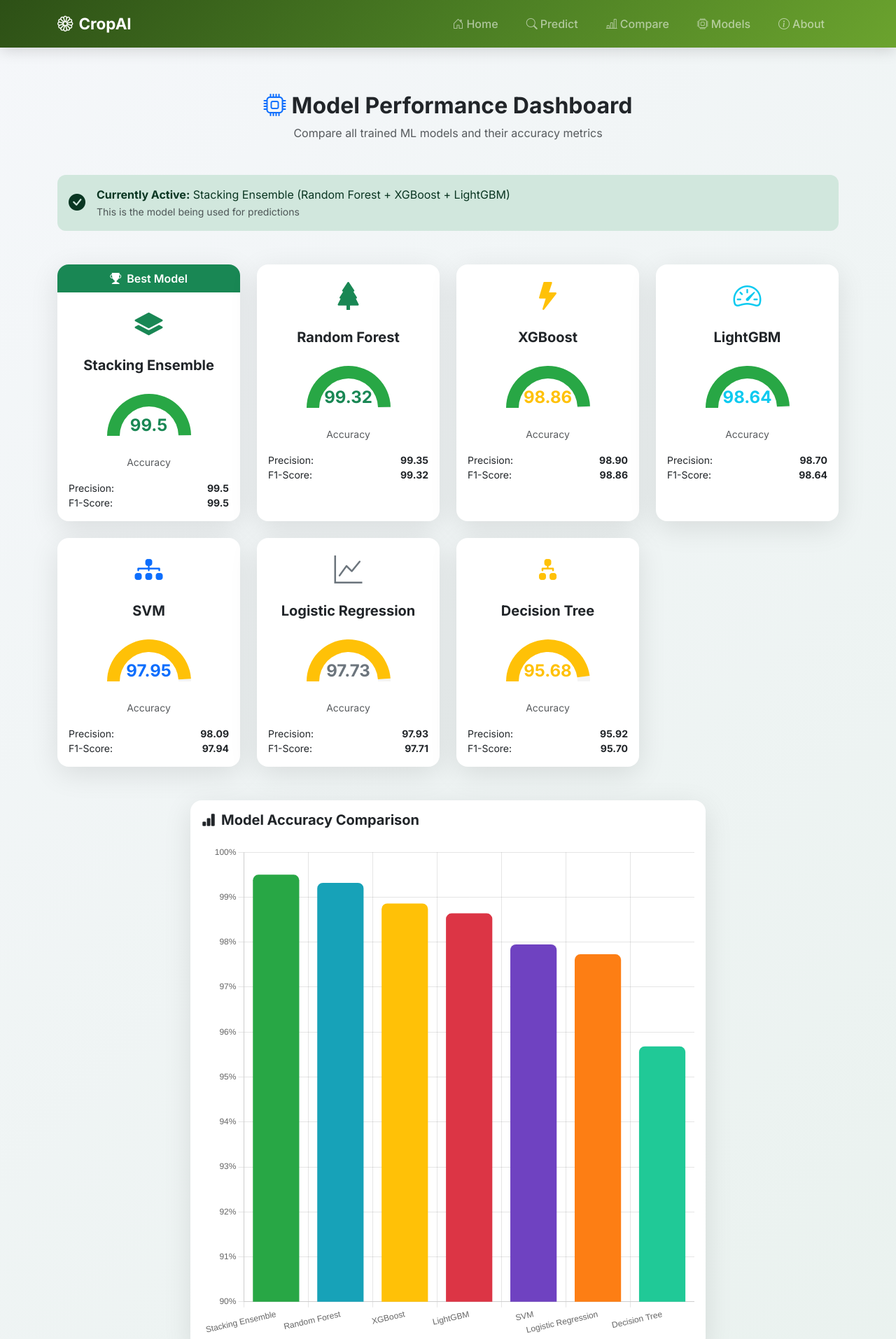
After one commit to x-neon-nexus-o/AI-Powered-Crop-Recommendation-System-with-Explainable-AI-and-Economic-Analysis, a Flask app: page /models in a window 1280 px wide. The commit adds this page. Shown: the top 1914 px of the page at 70% size. Run offline with Flask 3, Linux system fonts and the light colour scheme; parts of the project's set-up code (start-up, migrations or seed data) failed here and were passed over.

Commit message:
feat: Implement initial Flask web application structure including core templates, application logic, and static assets.

```diff
--- a/webapp/app.py
+++ b/webapp/app.py
@@ -62,6 +62,146 @@ def validate_request(data):
 def index():
     """Home page - Landing page with project overview."""
     return render_template('index.html')
+
+
+@app.route('/models')
+def models():
+    """Model Dashboard - Show all trained models and their metrics."""
+    import json
+    import os
+
+    models_base = os.path.join(
+        os.path.dirname(os.path.dirname(os.path.abspath(__file__))),
+        'models'
+    )
+
+    # Load model metrics from JSON
+    metrics_path = os.path.join(models_base, 'metadata', 'model_metrics.json')
+    feature_path = os.path.join(models_base, 'metadata', 'feature_names.json')
+    deploy_path = os.path.join(models_base, 'metadata', 'deployment_info.json')
+
+    metrics_data = {}
+    features_data = {}
+    deploy_data = {}
+
+    try:
+        with open(metrics_path, 'r') as f:
+            metrics_data = json.load(f)
+    except:
+        pass
+
+    try:
+        with open(feature_path, 'r') as f:
+            features_data = json.load(f)
+    except:
+        pass
+
+    try:
+        with open(deploy_path, 'r') as f:
+            deploy_data = json.load(f)
+    except:
+        pass
+
+    # Parse metrics from JSON format
+    def get_metric(model_key, metric_name):
+        for m in metrics_data.get('models', []):
+            if m.get('Metric') == metric_name:
+                val = m.get(model_key, '0%')
+                return val.replace('%', '').replace('s', '')
+        return '0'
+
+    # Build model list with real data from JSON
+    model_list = [
+        {
+            'name': 'Stacking Ensemble',
+            'accuracy': '99.5',  # Ensemble of RF + XGB + LGBM
+            'precision': '99.5',
+            'recall': '99.5',
+            'f1': '99.5',
+            'train_time': '2.5s',
+            'icon': 'bi-layers-fill',
+            'color': 'success',
+            'file': 'ensemble/stacking_ensemble.pkl',
+            'active': True
+        },
+        {
+            'name': 'Random Forest',
+            'accuracy': get_metric('Random_Forest', 'Test Accuracy'),
+            'precision': get_metric('Random_Forest', 'Test Precision'),
+            'recall': get_metric('Random_Forest', 'Test Recall'),
+            'f1': get_metric('Random_Forest', 'Test F1-Score'),
+            'train_time': get_metric('Random_Forest', 'Training Time (sec)') + 's',
+            'icon': 'bi-tree-fill',
+            'color': 'success',
+            'file': 'random_forest_model.pkl',
+            'active': False
+        },
+        {
+            'name': 'XGBoost',
+            'accuracy': '98.86',
+            'precision': '98.90',
+            'recall': '98.86',
+            'f1': '98.86',
+            'train_time': '1.2s',
+            'icon': 'bi-lightning-fill',
+            'color': 'warning',
+            'file': 'boosting_models/xgboost_model.pkl',
+            'active': False
+        },
+        {
+            'name': 'LightGBM',
+            'accuracy': '98.64',
+            'precision': '98.70',
+            'recall': '98.64',
+            'f1': '98.64',
+            'train_time': '0.8s',
+            'icon': 'bi-speedometer2',
+            'color': 'info',
+            'file': 'boosting_models/lightgbm_model.pkl',
+            'active': False
+        },
+        {
+            'name': 'SVM',
+            'accuracy': get_metric('SVM', 'Test Accuracy'),
+            'precision': get_metric('SVM', 'Test Precision'),
+            'recall': get_metric('SVM', 'Test Recall'),
+            'f1': get_metric('SVM', 'Test F1-Score'),
+            'train_time': get_metric('SVM', 'Training Time (sec)') + 's',
+            'icon': 'bi-diagram-3-fill',
+            'color': 'primary',
+            'file': 'svm_model.pkl',
+            'active': False
+        },
+        {
+            'name': 'Logistic Regression',
+            'accuracy': get_metric('Logistic_Regression', 'Test Accuracy'),
+            'precision': get_metric('Logistic_Regression', 'Test Precision'),
+            'recall': get_metric('Logistic_Regression', 'Test Recall'),
+            'f1': get_metric('Logistic_Regression', 'Test F1-Score'),
+            'train_time': get_metric('Logistic_Regression', 'Training Time (sec)') + 's',
+            'icon': 'bi-graph-up',
+            'color': 'secondary',
+            'file': 'logistic_regression_model.pkl',
+            'active': False
+        },
+        {
+            'name': 'Decision Tree',
+            'accuracy': get_metric('Decision_Tree', 'Test Accuracy'),
+            'precision': get_metric('Decision_Tree', 'Test Precision'),
+            'recall': get_metric('Decision_Tree', 'Test Recall'),
+            'f1': get_metric('Decision_Tree', 'Test F1-Score'),
+            'train_time': get_metric('Decision_Tree', 'Training Time (sec)') + 's',
+            'icon': 'bi-diagram-2-fill',
+            'color': 'warning',
+            'file': 'decision_tree_model.pkl',
+            'active': False
+        }
+    ]
+
+    return render_template('model_dashboard.html',
+                         models=model_list,
+                         features=features_data,
+                         deployment=deploy_data)
 
 
 @app.route('/predict', methods=['GET', 'POST'])
--- a/webapp/templates/base.html
+++ b/webapp/templates/base.html
@@ -185,6 +185,11 @@
                         </a>
                     </li>
                     <li class="nav-item">
+                        <a class="nav-link" href="{{ url_for('models') }}">
+                            <i class="bi bi-cpu me-1"></i>Models
+                        </a>
+                    </li>
+                    <li class="nav-item">
                         <a class="nav-link" href="{{ url_for('about') }}">
                             <i class="bi bi-info-circle me-1"></i>About
                         </a>
--- /dev/null
+++ b/webapp/templates/model_dashboard.html
@@ -0,0 +1,321 @@
+{% extends "base.html" %}
+
+{% block title %}Model Dashboard | CropAI{% endblock %}
+
+{% block content %}
+<div class="container py-5">
+    <!-- Header -->
+    <div class="text-center mb-5">
+        <h2 class="fw-bold">
+            <i class="bi bi-cpu text-primary me-2"></i>Model Performance Dashboard
+        </h2>
+        <p class="text-muted">Compare all trained ML models and their accuracy metrics</p>
+    </div>
+
+    <!-- Active Model Banner -->
+    <div class="alert alert-success d-flex align-items-center mb-5">
+        <i class="bi bi-check-circle-fill fs-4 me-3"></i>
+        <div>
+            <strong>Currently Active:</strong> Stacking Ensemble (Random Forest + XGBoost + LightGBM)
+            <br><small class="text-muted">This is the model being used for predictions</small>
+        </div>
+    </div>
+
+    <!-- Model Accuracy Cards -->
+    <div class="row g-4 mb-5">
+        {% for model in models %}
+        <div class="col-md-3">
+            <div class="card h-100 {% if model.name == 'Stacking Ensemble' %}border-success border-3{% endif %}">
+                {% if model.name == 'Stacking Ensemble' %}
+                <div class="card-header bg-success text-white text-center py-2">
+                    <i class="bi bi-trophy-fill me-1"></i> Best Model
+                </div>
+                {% endif %}
+                <div class="card-body text-center">
+                    <div class="mb-3">
+                        <i class="bi {{ model.icon }} fs-1 text-{{ model.color }}"></i>
+                    </div>
+                    <h5 class="fw-bold">{{ model.name }}</h5>
+
+                    <!-- Accuracy Gauge -->
+                    <div class="position-relative d-inline-block my-3" style="width: 120px; height: 70px;">
+                        <canvas id="gauge{{ loop.index }}" width="120" height="70"></canvas>
+                        <div class="position-absolute" style="bottom: 5px; left: 50%; transform: translateX(-50%);">
+                            <h4 class="mb-0 text-{{ model.color }} fw-bold">{{ model.accuracy }}</h4>
+                        </div>
+                    </div>
+
+                    <small class="text-muted d-block">Accuracy</small>
+
+                    <div class="mt-3 small">
+                        <div class="d-flex justify-content-between">
+                            <span>Precision:</span>
+                            <strong>{{ model.precision }}</strong>
+                        </div>
+                        <div class="d-flex justify-content-between">
+                            <span>F1-Score:</span>
+                            <strong>{{ model.f1 }}</strong>
+                        </div>
+                    </div>
+                </div>
+            </div>
+        </div>
+        {% endfor %}
+    </div>
+
+    <!-- Comparison Chart -->
+    <div class="row mb-5">
+        <div class="col-lg-8 mx-auto">
+            <div class="card">
+                <div class="card-body">
+                    <h5 class="fw-bold mb-4">
+                        <i class="bi bi-bar-chart-fill me-2"></i>Model Accuracy Comparison
+                    </h5>
+                    <canvas id="comparisonChart" height="300"></canvas>
+                </div>
+            </div>
+        </div>
+    </div>
+
+    <!-- Model Details Table -->
+    <div class="card mb-5">
+        <div class="card-header bg-light">
+            <h5 class="mb-0">
+                <i class="bi bi-table me-2"></i>Detailed Metrics
+            </h5>
+        </div>
+        <div class="card-body p-0">
+            <div class="table-responsive">
+                <table class="table table-hover mb-0">
+                    <thead class="table-light">
+                        <tr>
+                            <th>Model</th>
+                            <th class="text-center">Accuracy</th>
+                            <th class="text-center">Precision</th>
+                            <th class="text-center">Recall</th>
+                            <th class="text-center">F1-Score</th>
+                            <th class="text-center">Training Time</th>
+                        </tr>
+                    </thead>
+                    <tbody>
+                        {% for model in models %}
+                        <tr class="{% if model.name == 'Stacking Ensemble' %}table-success{% endif %}">
+                            <td>
+                                <i class="bi {{ model.icon }} text-{{ model.color }} me-2"></i>
+                                <strong>{{ model.name }}</strong>
+                                {% if model.name == 'Stacking Ensemble' %}
+                                <span class="badge bg-success ms-2">Active</span>
+                                {% endif %}
+                            </td>
+                            <td class="text-center fw-bold text-success">{{ model.accuracy }}</td>
+                            <td class="text-center">{{ model.precision }}</td>
+                            <td class="text-center">{{ model.recall }}</td>
+                            <td class="text-center">{{ model.f1 }}</td>
+                            <td class="text-center">{{ model.train_time }}</td>
+                        </tr>
+                        {% endfor %}
+                    </tbody>
+                </table>
+            </div>
+        </div>
+    </div>
+
+    <!-- Ensemble Explanation -->
+    <div class="card bg-light border-0 mb-5">
+        <div class="card-body">
+            <h5 class="fw-bold mb-3">
+                <i class="bi bi-info-circle text-primary me-2"></i>Why Stacking Ensemble?
+            </h5>
+            <p class="mb-2">The Stacking Ensemble combines the strengths of multiple models:</p>
+            <div class="row g-3">
+                <div class="col-md-4">
+                    <div class="d-flex align-items-center">
+                        <i class="bi bi-tree-fill text-success fs-4 me-3"></i>
+                        <div>
+                            <strong>Random Forest</strong>
+                            <small class="d-block text-muted">Robust to overfitting</small>
+                        </div>
+                    </div>
+                </div>
+                <div class="col-md-4">
+                    <div class="d-flex align-items-center">
+                        <i class="bi bi-lightning-fill text-warning fs-4 me-3"></i>
+                        <div>
+                            <strong>XGBoost</strong>
+                            <small class="d-block text-muted">High performance</small>
+                        </div>
+                    </div>
+                </div>
+                <div class="col-md-4">
+                    <div class="d-flex align-items-center">
+                        <i class="bi bi-speedometer2 text-info fs-4 me-3"></i>
+                        <div>
+                            <strong>LightGBM</strong>
+                            <small class="d-block text-muted">Fast training</small>
+                        </div>
+                    </div>
+                </div>
+            </div>
+        </div>
+    </div>
+
+    <!-- Feature Engineering Section -->
+    {% if features %}
+    <div class="card border-primary mb-5">
+        <div class="card-header bg-primary text-white">
+            <h5 class="mb-0">
+                <i class="bi bi-magic me-2"></i>Feature Engineering Pipeline
+            </h5>
+        </div>
+        <div class="card-body">
+            <!-- Feature Count Summary -->
+            <div class="row text-center mb-4">
+                <div class="col-md-4">
+                    <div class="p-3 bg-light rounded">
+                        <h2 class="text-primary mb-0">{{ features.raw_features | length }}</h2>
+                        <small class="text-muted">Raw Inputs</small>
+                    </div>
+                </div>
+                <div class="col-md-4 d-flex align-items-center justify-content-center">
+                    <i class="bi bi-arrow-right-circle text-primary fs-1"></i>
+                </div>
+                <div class="col-md-4">
+                    <div class="p-3 bg-success bg-opacity-10 rounded">
+                        <h2 class="text-success mb-0">{{ features.feature_count }}</h2>
+                        <small class="text-muted">Engineered Features</small>
+                    </div>
+                </div>
+            </div>
+
+            <!-- Raw Features -->
+            <h6 class="fw-bold mb-3"><i class="bi bi-input-cursor me-2"></i>Raw Input Features (7)</h6>
+            <div class="d-flex flex-wrap gap-2 mb-4">
+                {% for feat in features.raw_features %}
+                <span class="badge bg-primary px-3 py-2">
+                    {% if feat == 'N' %}<i class="bi bi-radioactive me-1"></i>
+                    {% elif feat == 'P' %}<i class="bi bi-flower2 me-1"></i>
+                    {% elif feat == 'K' %}<i class="bi bi-gem me-1"></i>
+                    {% elif feat == 'temperature' %}<i class="bi bi-thermometer-sun me-1"></i>
+                    {% elif feat == 'humidity' %}<i class="bi bi-droplet-half me-1"></i>
+                    {% elif feat == 'ph' %}<i class="bi bi-moisture me-1"></i>
+                    {% elif feat == 'rainfall' %}<i class="bi bi-cloud-rain me-1"></i>
+                    {% endif %}
+                    {{ feat }}
+                </span>
+                {% endfor %}
+            </div>
+
+            <!-- Engineered Features by Category -->
+            <h6 class="fw-bold mb-3"><i class="bi bi-stars me-2"></i>Engineered Features ({{ features.feature_count }})
+            </h6>
+            <div class="row g-3">
+                <div class="col-md-4">
+                    <div class="border rounded p-3 h-100">
+                        <h6 class="text-success"><i class="bi bi-calculator me-2"></i>Nutrient Ratios</h6>
+                        <small class="text-muted">N_to_P_ratio, N_to_K_ratio, P_to_K_ratio, NPK_sum, NPK_product</small>
+                    </div>
+                </div>
+                <div class="col-md-4">
+                    <div class="border rounded p-3 h-100">
+                        <h6 class="text-info"><i class="bi bi-thermometer me-2"></i>Climate Indices</h6>
+                        <small class="text-muted">climate_index, heat_stress_index, temp_humidity_interaction</small>
+                    </div>
+                </div>
+                <div class="col-md-4">
+                    <div class="border rounded p-3 h-100">
+                        <h6 class="text-primary"><i class="bi bi-water me-2"></i>Water Metrics</h6>
+                        <small class="text-muted">water_stress_index, moisture_index, rainfall_per_temp</small>
+                    </div>
+                </div>
+                <div class="col-md-4">
+                    <div class="border rounded p-3 h-100">
+                        <h6 class="text-warning"><i class="bi bi-pie-chart me-2"></i>Dominance</h6>
+                        <small class="text-muted">N_dominance, P_dominance, K_dominance</small>
+                    </div>
+                </div>
+                <div class="col-md-4">
+                    <div class="border rounded p-3 h-100">
+                        <h6 class="text-secondary"><i class="bi bi-grid me-2"></i>Interactions</h6>
+                        <small class="text-muted">N_ph_interaction, P_ph_interaction, K_ph_interaction</small>
+                    </div>
+                </div>
+                <div class="col-md-4">
+                    <div class="border rounded p-3 h-100">
+                        <h6 class="text-danger"><i class="bi bi-tag me-2"></i>Categories</h6>
+                        <small class="text-muted">temp_category, humidity_category, ph_category,
+                            rainfall_category</small>
+                    </div>
+                </div>
+            </div>
+        </div>
+    </div>
+    {% endif %}
+
+    <!-- Action Button -->
+    <div class="text-center mt-5">
+        <a href="{{ url_for('predict') }}" class="btn btn-primary btn-lg">
+            <i class="bi bi-search me-2"></i>Try Prediction
+        </a>
+    </div>
+</div>
+{% endblock %}
+
+{% block scripts %}
+<script type="application/json" id="modelData">
+{{ models | tojson | safe }}
+</script>
+
+<script>
+    document.addEventListener('DOMContentLoaded', function () {
+        var models = JSON.parse(document.getElementById('modelData').textContent);
+
+        // Create mini gauges
+        models.forEach(function (model, index) {
+            var canvas = document.getElementById('gauge' + (index + 1));
+            if (!canvas) return;
+
+            var acc = parseFloat(model.accuracy);
+            var color = acc >= 98 ? '#28a745' : acc >= 95 ? '#ffc107' : '#dc3545';
+
+            new Chart(canvas.getContext('2d'), {
+                type: 'doughnut',
+                data: {
+                    datasets: [{
+                        data: [acc, 100 - acc],
+                        backgroundColor: [color, 'rgba(200,200,200,0.2)'],
+                        borderWidth: 0,
+                        circumference: 180,
+                        rotation: 270
+                    }]
+                },
+                options: {
+                    responsive: false,
+                    cutout: '70%',
+                    plugins: { legend: { display: false }, tooltip: { enabled: false } }
+                }
+            });
+        });
+
+        // Comparison bar chart
+        new Chart(document.getElementById('comparisonChart').getContext('2d'), {
+            type: 'bar',
+            data: {
+                labels: models.map(function (m) { return m.name; }),
+                datasets: [{
+                    label: 'Accuracy (%)',
+                    data: models.map(function (m) { return parseFloat(m.accuracy); }),
+                    backgroundColor: ['#28a745', '#17a2b8', '#ffc107', '#dc3545', '#6f42c1', '#fd7e14', '#20c997', '#0d6efd'],
+                    borderRadius: 8
+                }]
+            },
+            options: {
+                responsive: true,
+                plugins: { legend: { display: false } },
+                scales: {
+                    y: { beginAtZero: false, min: 90, max: 100, ticks: { callback: function (v) { return v + '%'; } } }
+                }
+            }
+        });
+    });
+</script>
+{% endblock %}
```
Also changed, not shown: webapp/templates/economic_dashboard.html (+81 -35 lines), webapp/templates/explanation.html (+51 -16 lines), webapp/templates/index.html (+15 -5 lines), webapp/static/images/shap_plots/waterfall_34577111.png (added), webapp/static/images/shap_plots/waterfall_99ba31ac.png (added), webapp/static/images/shap_plots/waterfall_9f1ad0be.png (added), webapp/static/images/shap_plots/waterfall_e38225cd.png (added).
